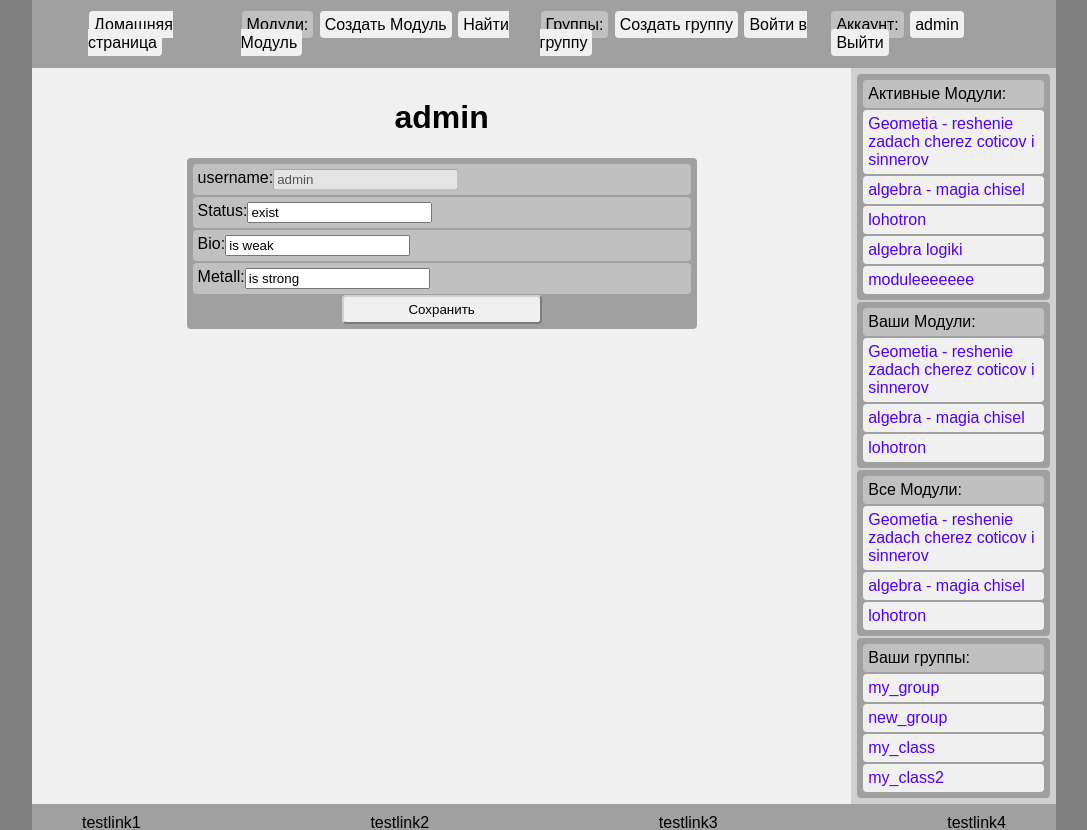
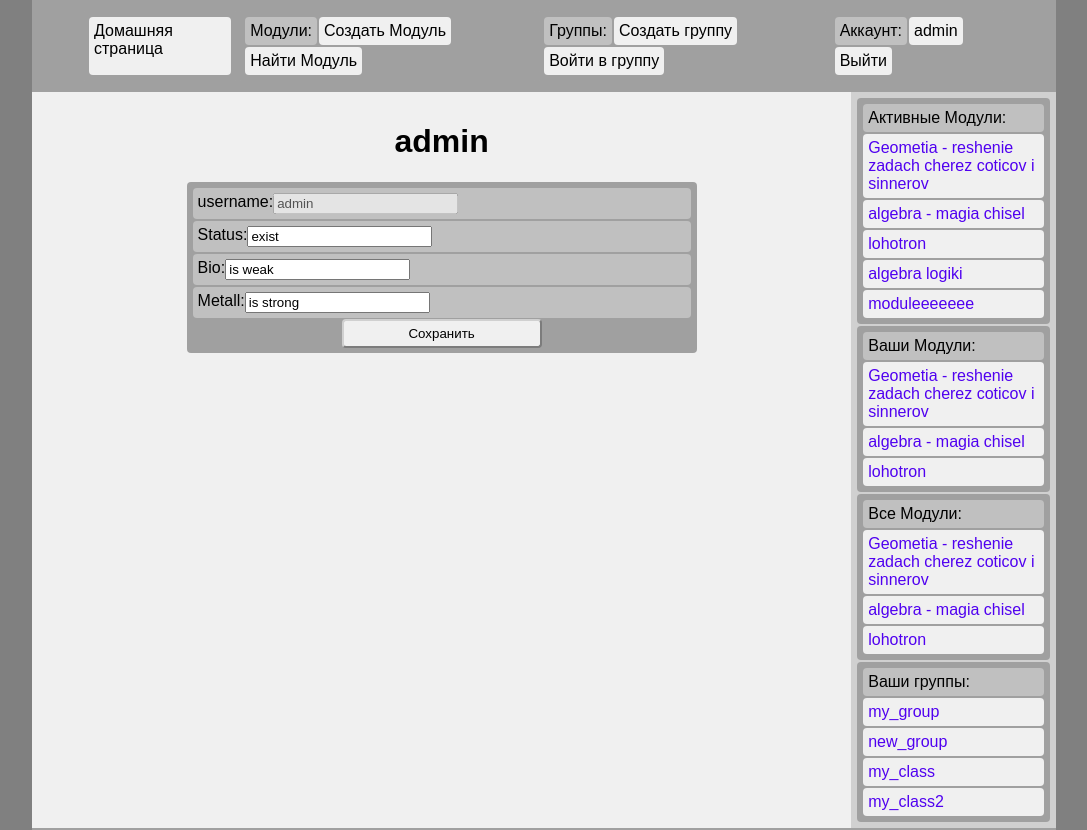
Before and after one commit to maximalekseenko/testing-system, a Django app: page /accounts/ in a window 1280 px wide. Shown: the top 830 px of the page, without its empty margins (96-1183 px from the left). Run offline with Django 3.2, Linux system fonts and the light colour scheme; a user stored in the database is signed in; data comes from the database, SQL or seed files in the repository; both versions use the stored data as it was after the commit.

Commit message:
header minor fix

```diff
--- a/static/templates/header.html
+++ b/static/templates/header.html
@@ -1,20 +1,20 @@
-<div class="box">
+<div class="box flex-wrap">
     <a class="component" href="/">Домашняя страница</a>
 </div>
 
-<div class="box">
+<div class="box flex-wrap">
     <a class="component2">Модули:</a>
     <a class="component" href="/tasks/create">Создать Модуль</a>
     <a class="component" href="/tasks/find">Найти Модуль</a>
 </div>
 
-<div class="box">
+<div class="box flex-wrap">
     <a class="component2">Группы:</a>
     <a class="component" href="/groups/create">Создать группу</a>
     <a class="component" href="/groups/find">Войти в группу</a>
 </div>
 
-<div class="box">
+<div class="box flex-wrap">
     <a class="component2">Аккаунт:</a>
         {% if request.user.is_authenticated %}
         <a class="component" href="/accounts/">{{user}}</a>
```
Also changed, not shown: db.sqlite3.
